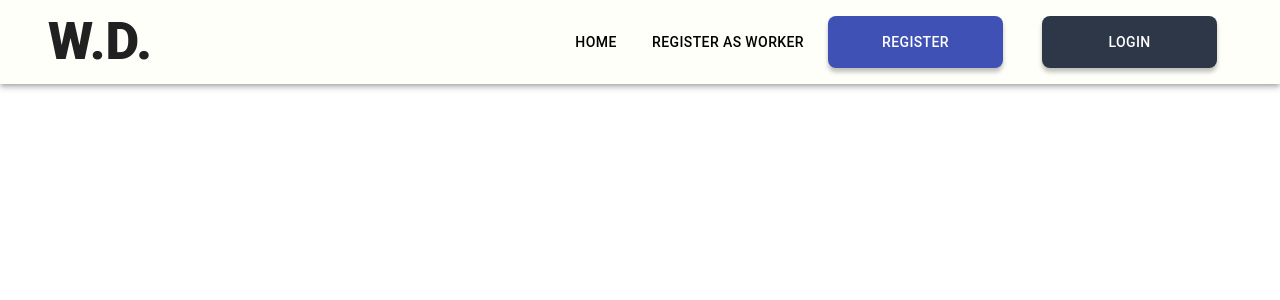
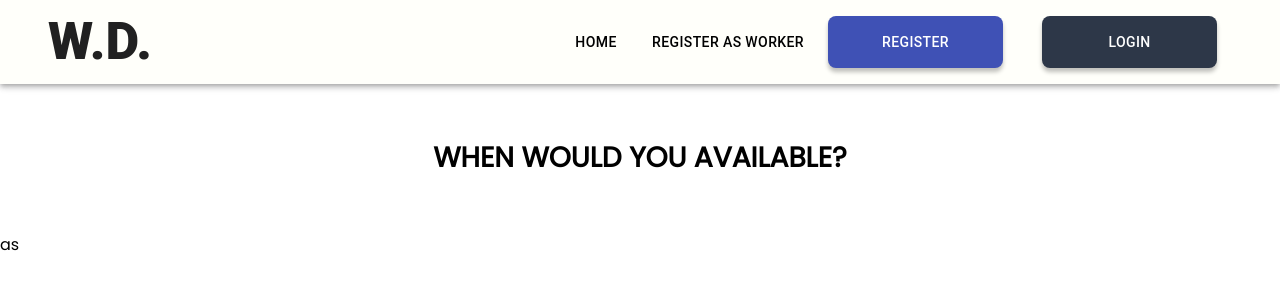
Before and after one commit to pesto-students/workersdeck-frontend-f2-delta, a React (Create React App) app: page /checkout/avaibility in a window 1280 px wide. Shown: the top 300 px of the page. Built offline with nearby package versions, Linux system fonts and the light colour scheme.

Commit message:
Update code

```diff
--- a/src/App.js
+++ b/src/App.js
@@ -8,6 +8,7 @@ import MyProfile from "./pages/MyProfile";
 import MyBooking from "./pages/MyBooking";
 import SelectAddress from "./pages/SelectAddress";
 import NewAddress from "./pages/NewAddress";
+import Booking from "./pages/Booking";
 import { Routes, Route } from "react-router-dom";
 
 function App() {
@@ -22,8 +23,9 @@ function App() {
           <Route  path="/my-profile" element={<MyProfile />} />
           <Route  path="/my-booking" element={<MyBooking />} />
           {/* Checkout routes */}
-          <Route  path="/select-address" element={<SelectAddress />} />
-          <Route exact path="/new-address" element={<NewAddress />} />
+          <Route  path="/checkout/select-address" element={<SelectAddress />} />
+          <Route exact path="/checkout/new-address" element={<NewAddress />} />
+          <Route exact path="/checkout/avaibility" element={<Booking />} />
         </Routes>
       </main>
     </div>
--- /dev/null
+++ b/src/pages/Booking.js
@@ -0,0 +1,42 @@
+import React, { useState } from "react";
+import "./Page.css";
+import {
+	Box,
+	Grid,
+	Card,
+	Button,
+	Container,
+	InputLabel,
+	MenuItem,
+	FormControl,
+	TextField,
+	Select,
+} from "@mui/material";
+
+const style = {
+    maxWidth: 360
+  };
+
+function Booking() {
+
+    return(
+        <>
+        <Grid item container>
+    <Grid item xs={12} md={12} mt={2}>
+      {/* Page Title */}
+    <Box xs={12} md={12} mb={2}>
+          <h4 className="wd-checkout-text" sx={style}>
+          WHEN WOULD YOU AVAILABLE?
+          </h4>
+    </Box>
+    </Grid>
+    <Grid item xs={12} md={12} mt={2}>
+        as
+    </Grid>
+    </Grid>
+        </>
+    )
+
+}
+
+export default Booking;
--- a/src/pages/NewAddress.js
+++ b/src/pages/NewAddress.js
@@ -99,16 +99,11 @@ function NewAddress() {
           fullWidth
           name="fullname"
         />
-        <FormGroup ml={6}>
-        <RadioGroup
-    aria-label="gender"
-    defaultValue="female"
-    name="radio-buttons-group"
-  >
-    <FormControlLabel value="female" control={<Radio />} label="Female" />
-    <FormControlLabel value="male" control={<Radio />} label="Male" />
-    <FormControlLabel value="other" control={<Radio />} label="Other" />
-  </RadioGroup>
+        <FormGroup ml={6} className={"wd-radio-lft"}>
+          <RadioGroup aria-label="addresstype" defaultValue="home" name="type" >
+            <FormControlLabel value="home" control={<Radio />} label="Home" />
+            <FormControlLabel value="office" control={<Radio />} label="Office" />
+          </RadioGroup>
         </FormGroup>
         <Button variant="contained" className={`wd-checkout-btn btn-lft`} type="submit">Continue</Button>
         </form>
--- a/src/pages/Page.css
+++ b/src/pages/Page.css
@@ -198,3 +198,16 @@ color: #3F51B5;
 .btn-lft{
   margin-left:30px !important;
 }
+.wd-radio-lft{
+  margin-left:30px;
+}
+
+.wd-checkout-text{
+font-style: normal;
+font-weight: bold !important;
+font-size: 28px !important;
+line-height: 42px !important;
+text-align: center !important;
+color: #000000;
+
+}
--- a/src/pages/SelectAddress.js
+++ b/src/pages/SelectAddress.js
@@ -68,14 +68,16 @@ function SelectAddress() {
     {/* Address box end here */}
 
     <Box component="span" sx={{ p: 4}}>
-    <Link to="/new-address">
+    <Link to="/checkout/new-address">
     <Typography ml={4} component="h3" className={'wd-address-new-text'}>+ ADD NEW ADDRESS</Typography>
     </Link>
     </Box>
 
     <Box component="span" sx={{ p: 4}} textAlign='center'>
     <Grid item xs={12} md={12} mt={3}>
+    <Link to="/checkout/avaibility">
     <Button variant="contained" className={"wd-checkout-btn"}>Continue with this address</Button>
+    </Link>
     </Grid>
     </Box>
     </Container>
```
